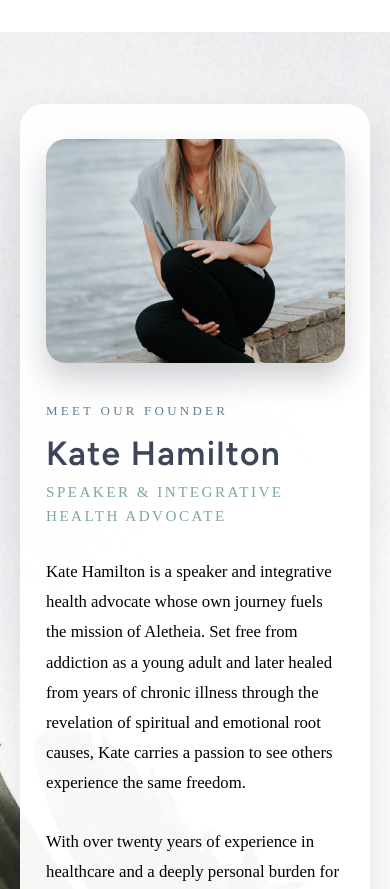
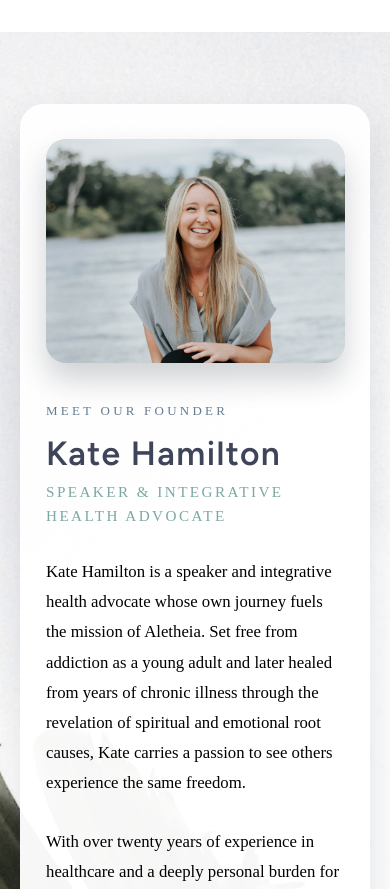
Before and after one commit to jordanwits/Aletheia, a React (Create React App) app: page /mission-vision in a window 390 px wide. Shown: the part 6780-7669 px from the top of the page. Built offline with nearby package versions, Linux system fonts and the light colour scheme; a web font is replaced by a local one.

Commit message:
Adjust Kate's photo object-position on mobile to show face properly

```diff
--- a/src/pages/MissionVision.css
+++ b/src/pages/MissionVision.css
@@ -804,6 +804,7 @@
   height: 100%;
   display: block;
   object-fit: cover;
+  object-position: center center;
 }
 
 .mission-vision .founder-tag {
@@ -838,6 +839,10 @@
     max-width: 100%;
     aspect-ratio: 4 / 3;
   }
+
+  .mission-vision .founder-photo-card img {
+    object-position: center 5%;
+  }
 }
 
 @media (max-width: 640px) {
@@ -853,4 +858,8 @@
   .mission-vision .founder-photo-card {
     max-width: 100%;
   }
+
+  .mission-vision .founder-photo-card img {
+    object-position: center 5%;
+  }
 }
```
